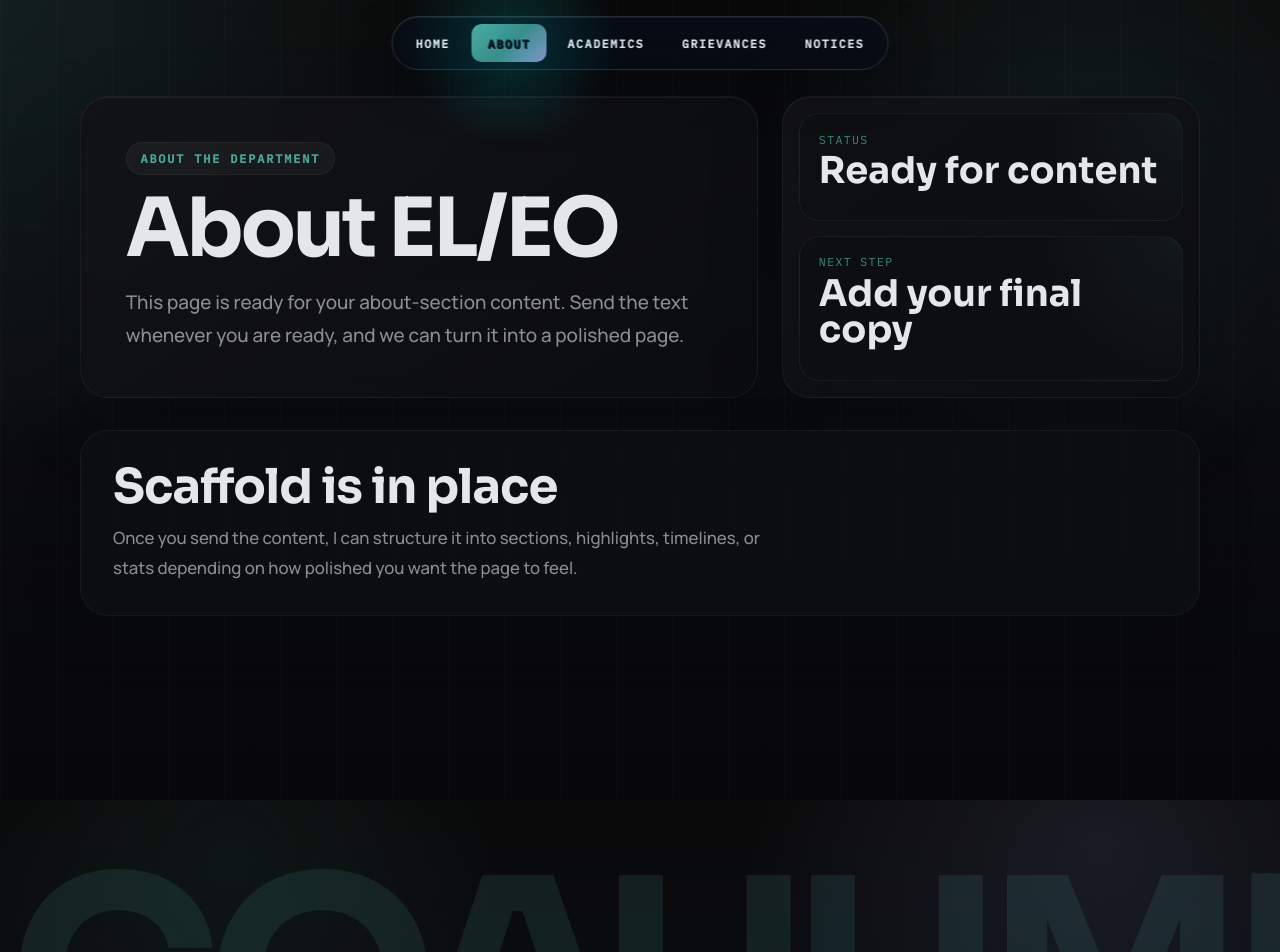
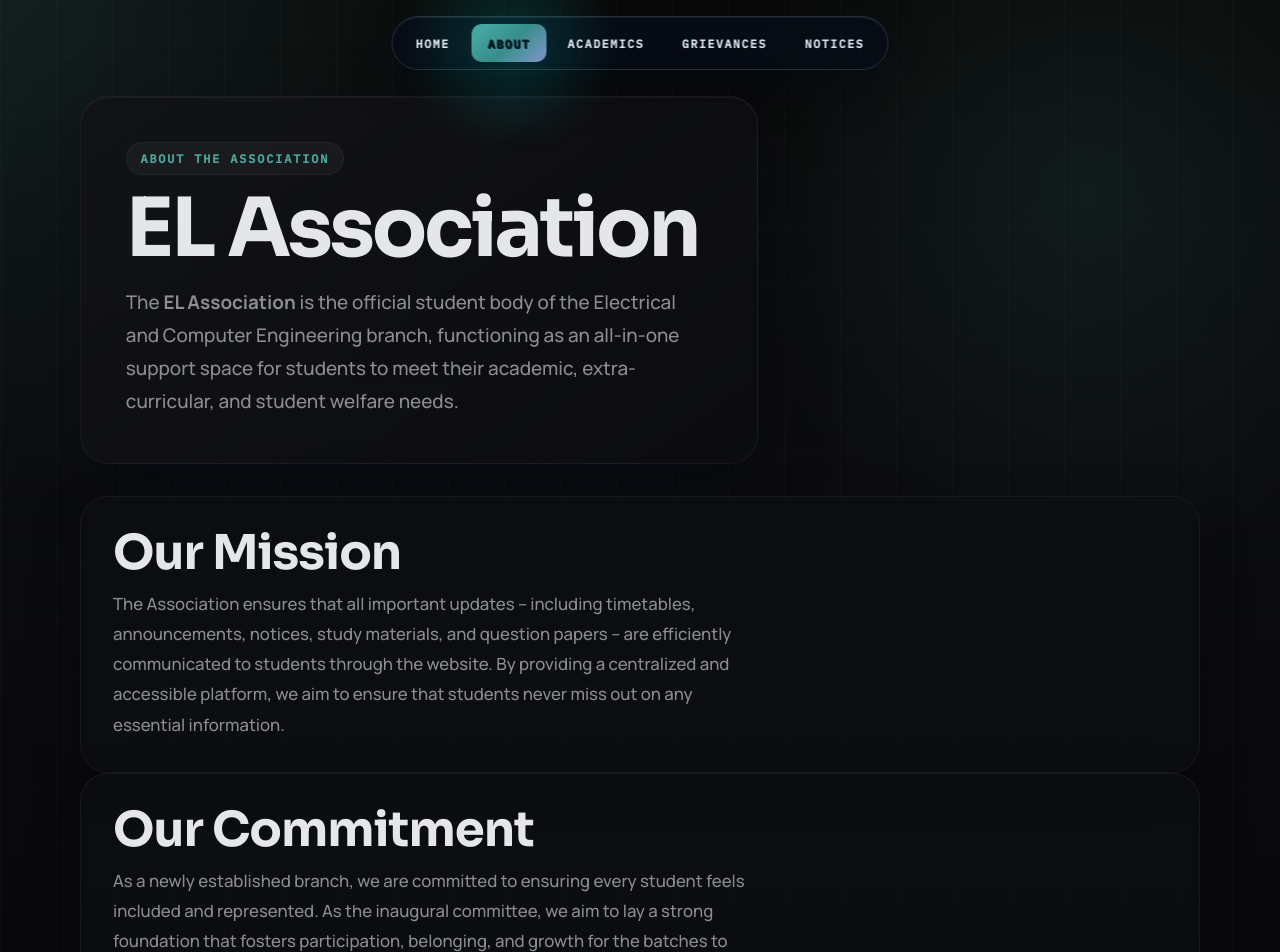
Before and after one commit to rohankishore/elweb, a React (Vite) app: page /about in a window 1280 px wide. Shown: the top 952 px of the page. Built offline with nearby package versions, Linux system fonts and the light colour scheme.

Commit message:
contents for about page

```diff
--- a/src/component/AboutPage.jsx
+++ b/src/component/AboutPage.jsx
@@ -6,32 +6,25 @@ export default function AboutPage() {
     <main className="about-page-shell">
       <section className="about-page-hero">
         <div className="about-page-hero__copy">
-          <span className="about-page-hero__eyebrow">About the Department</span>
-          <h1 className="about-page-hero__title">About EL/EO</h1>
+          <span className="about-page-hero__eyebrow">About the Association</span>
+          <h1 className="about-page-hero__title">EL Association</h1>
           <p className="about-page-hero__subtitle">
-            This page is ready for your about-section content. Send the text whenever you are
-            ready, and we can turn it into a polished page.
+            The <strong>EL Association</strong> is the official student body of the Electrical and Computer Engineering branch, functioning as an all-in-one support space for students to meet their academic, extra-curricular, and student welfare needs.
           </p>
-        </div>
-
-        <div className="about-page-status" aria-label="About page status">
-          <div className="about-page-status__card">
-            <span className="about-page-status__label">Status</span>
-            <strong className="about-page-status__value">Ready for content</strong>
-          </div>
-          <div className="about-page-status__card">
-            <span className="about-page-status__label">Next step</span>
-            <strong className="about-page-status__value">Add your final copy</strong>
-          </div>
         </div>
       </section>
 
       <section className="about-page-content">
         <div className="about-page-content__intro">
-          <h2 className="about-page-content__title">Scaffold is in place</h2>
+          <h2 className="about-page-content__title">Our Mission</h2>
           <p className="about-page-content__text">
-            Once you send the content, I can structure it into sections, highlights, timelines, or
-            stats depending on how polished you want the page to feel.
+            The Association ensures that all important updates – including timetables, announcements, notices, study materials, and question papers – are efficiently communicated to students through the website. By providing a centralized and accessible platform, we aim to ensure that students never miss out on any essential information.
+          </p>
+        </div>
+        <div className="about-page-content__intro">
+          <h2 className="about-page-content__title">Our Commitment</h2>
+          <p className="about-page-content__text">
+            As a newly established branch, we are committed to ensuring every student feels included and represented. As the inaugural committee, we aim to lay a strong foundation that fosters participation, belonging, and growth for the batches to come.
           </p>
         </div>
       </section>
```
